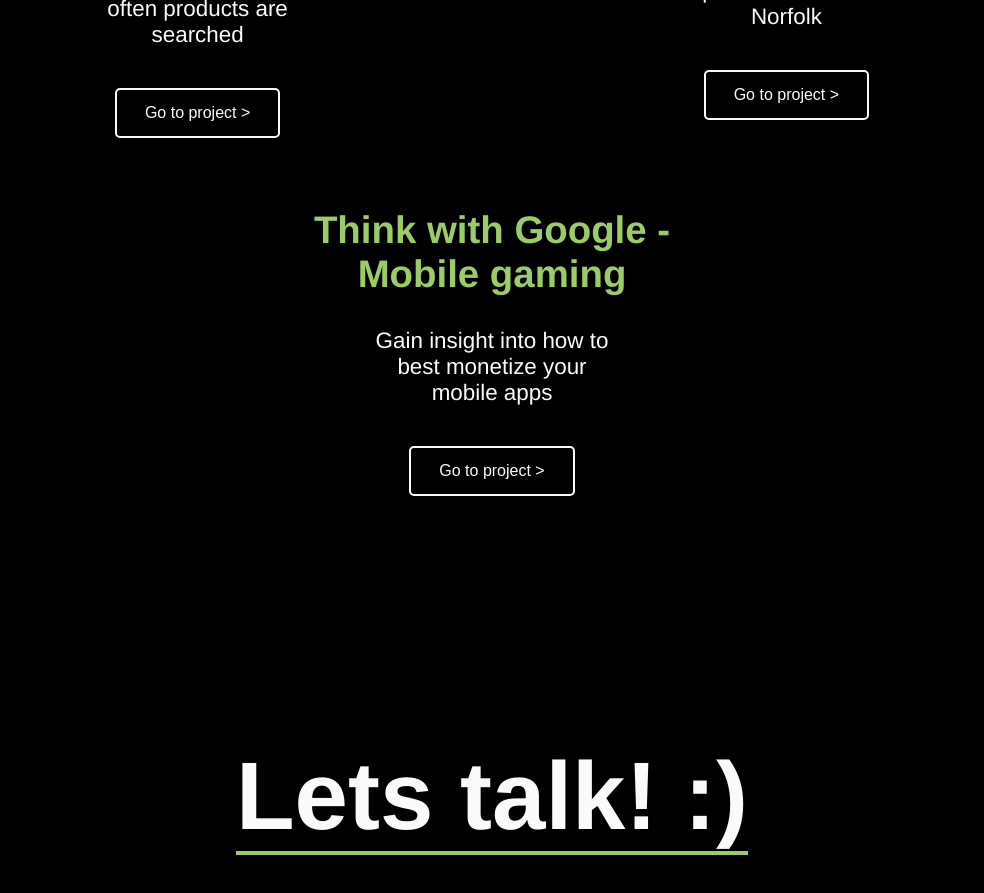
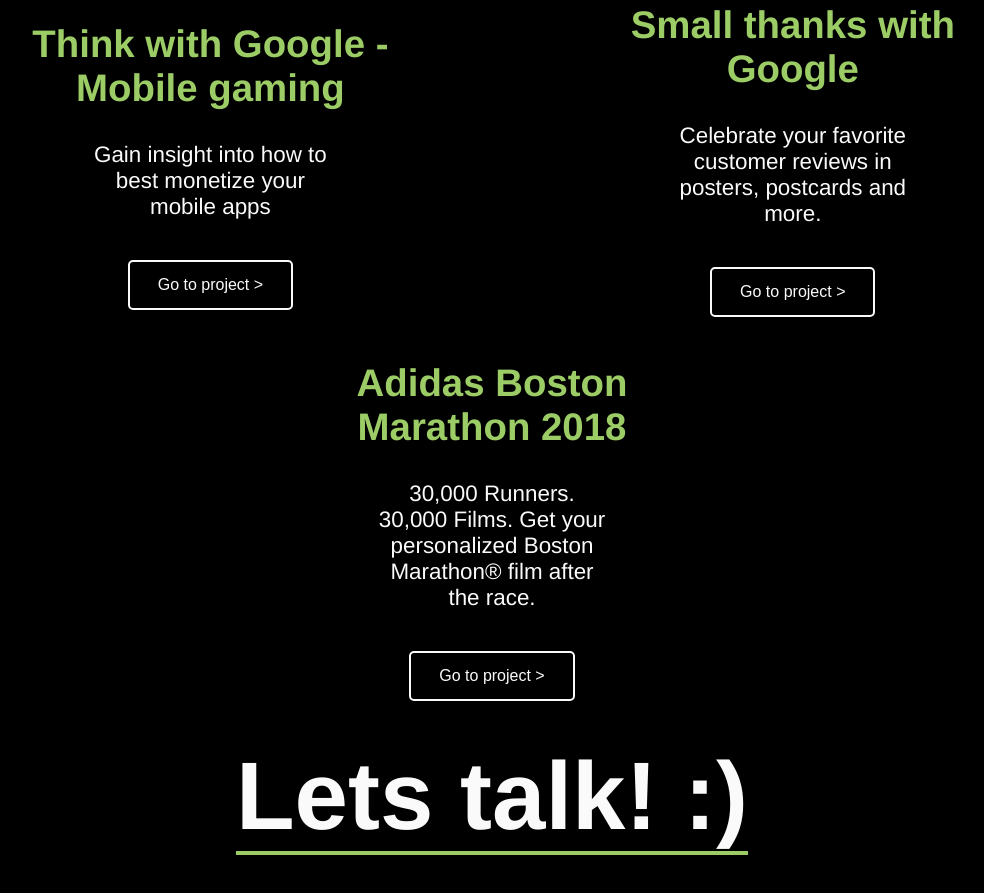
Before and after one commit to more-coffee-more-code/about-anthony, a Vue app: page / in a window 1280 px wide. Shown: the part 2940-3833 px from the top of the page, without its empty margins (148-1132 px from the left). Built offline with nearby package versions, Linux system fonts and the light colour scheme.

Commit message:
added projects....edited button template

```diff
--- a/src/components/button-outlined.vue
+++ b/src/components/button-outlined.vue
@@ -1,6 +1,6 @@
 <template>
   <a :href=this.url :target=" (this.openNewTab) ? '_blank': '_self'">
-    <button class="button-outlined">{{ this.buttonCopy}}</button>
+    <button class="button-outlined">{{ this.buttonCopy }}</button>
   </a>
 </template>
 <script>
--- a/src/components/section-experience-qa.vue
+++ b/src/components/section-experience-qa.vue
@@ -43,6 +43,46 @@
             :openNewTab="true"
           />
         </div>
+        <div class="section-experience-qa_-experience-display__wrapper">
+          <qa-project
+            class="section-experience-qa__experience-display__experience"
+            title="Small thanks with Google"
+            description="Celebrate your favorite customer reviews in posters, postcards and more."
+          />
+          <button-outlined
+            class="section-experience-qa__experience-display__button"
+            buttonCopy="Go to project >"
+            url="https://smallthanks.withgoogle.com/"
+            :openNewTab="true"
+          />
+        </div>
+        <div class="section-experience-qa_-experience-display__wrapper">
+          <qa-project
+            class="section-experience-qa__experience-display__experience"
+            title="Adidas Boston Marathon 2018"
+            description="30,000 Runners. 30,000 Films. Get your personalized Boston Marathon® film after the race."
+          />
+          <button-outlined
+            class="section-experience-qa__experience-display__button"
+            buttonCopy="Go to project >"
+            url="https://smallthanks.withgoogle.com/"
+            :openNewTab="true"
+          />
+        </div>
+        <!-- <div class="section-experience-qa_-experience-display__wrapper">
+          <qa-project
+            class="section-experience-qa__experience-display__experience"
+            title="Adidas Boston Marathon 2019"
+            description="30,000 Runners. 30,000 Films. Get your personalized Boston Marathon® film after the race."
+          />
+          <button-outlined
+            class="section-experience-qa__experience-display__button"
+            buttonCopy="Go to project >"
+            url="https://smallthanks.withgoogle.com/"
+            :openNewTab="true"
+          />
+        </div> -->
+
       </div>
     </div>
   </section>
```
